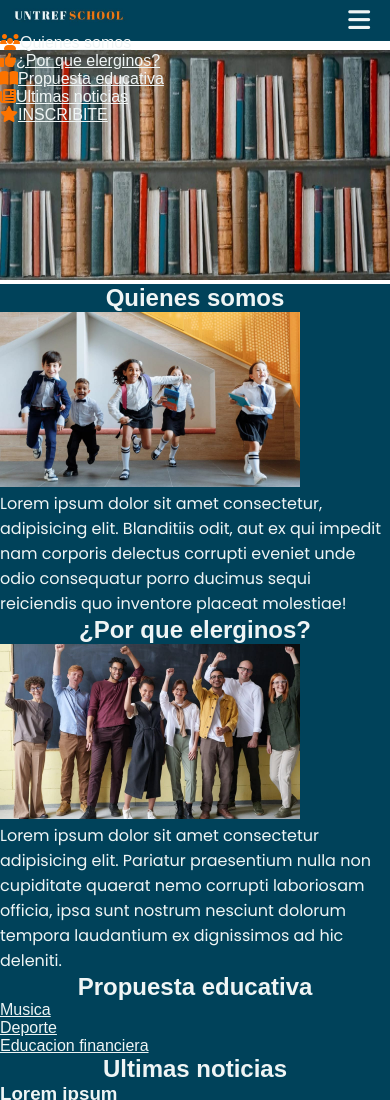
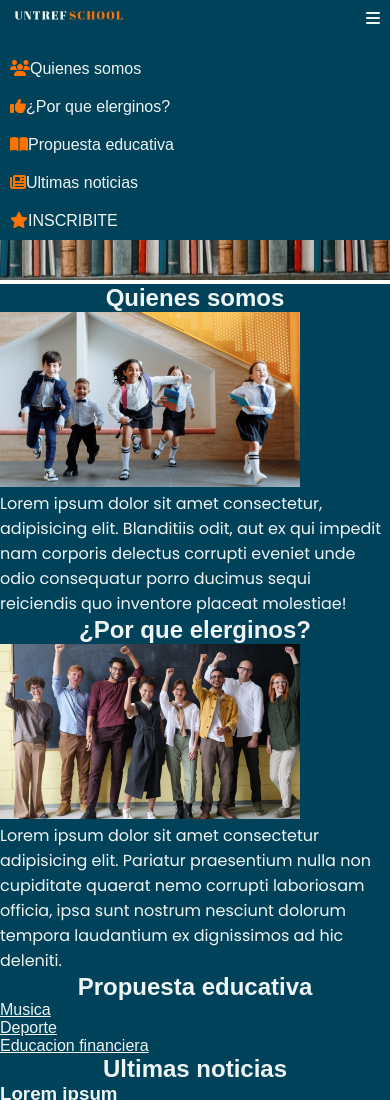
Before and after one commit to Kilmargs/PROYECTO-INTEGRADOR-WEB-UNTREFSCHOOL, a plain HTML site: page index.html in a window 390 px wide. Shown: the top 1100 px of the page. Drawn offline with Linux system fonts and the light colour scheme; a web font is replaced by a local one.

Commit message:
se modifica la navbar

```diff
--- a/css/master.css
+++ b/css/master.css
@@ -18,7 +18,7 @@ h2{
 /*fin de estilos universales*/
 
 /*estilo barra navegadora*/
-.navresponsive_container{
+.navresponsive_ul{
 display: none;
 }
 
@@ -80,17 +80,38 @@ footer article{
 .nav_ul{
     display: none;
 }
+.navresponsive_ul{
+    display: block;
+    position:fixed;
+    width: 100%;
+    margin-top: 30px;
+}
+.navresponsive_ul_div{
+    display:flex;
+    justify-content: space-between;
+    margin-top: -30px;
+    background-color: #00425a;
+    height: 50px;
+}
+.navresponsive_ul_div i{
+    padding: 10px;
+    height: 40px;
+}
 .navresponsive_container{
-    display: block;
-    position: absolute;
-    width: 100%;
+    position: relative;
+    top: -1000px;
 }
-.navresponsive_buttom{
-    float: right;
-    font-size: 25px;
-    padding: 6px 20px;
+.navresponsive_ul_li{
+    padding: 10px;
 }
 .navresponsive_ul_li i{
     color: #FC7300;
 }
+.navresponsive_ul_li a{
+    text-decoration: none;
 }
+.navresponsive_ul:hover > .navresponsive_container{
+    top: 0;
+    background-color: #00425a;
+}
+}
--- a/index.html
+++ b/index.html
@@ -23,9 +23,11 @@
             </ul>
 
             <ul class="navresponsive_ul">
-                <div class="navresponsive_buttom"><i class="fa-solid fa-bars"></i></div>
+                <div class="navresponsive_ul_div">
+                    <img src="img/logo.jpeg" alt="logo" height="30px">
+                    <i class="fa-solid fa-bars"></i>
+                </div>
                 <div class="navresponsive_container">
-                    <li class="navresponsive_ul_li"><img src="img/logo.jpeg" alt="logo" height="30px"></li>
                     <li class="navresponsive_ul_li"><i class="fa-solid fa-users"></i><a href="#quienes_somos">Quienes somos</a></li>
                     <li class="navresponsive_ul_li"><i class="fa-solid fa-thumbs-up"></i><a href="#por_que_elegirnos">¿Por que elerginos?</a></li>
                     <li class="navresponsive_ul_li"><i class="fa-solid fa-book-open"></i><a href="#propuesta_educativa">Propuesta educativa</a></li>
@@ -37,7 +39,7 @@
 
     </header>
 
-        <img src="img/Biblioteca 2.jpeg" alt="" height="230px" width="100%" style="margin-top: 50px;">
+        <img src="img/Biblioteca 2.jpeg" alt="" height="230px" width="100%" class="biblioteca" style="margin-top: 50px;">
 
     <section class="contenido">
 
```
